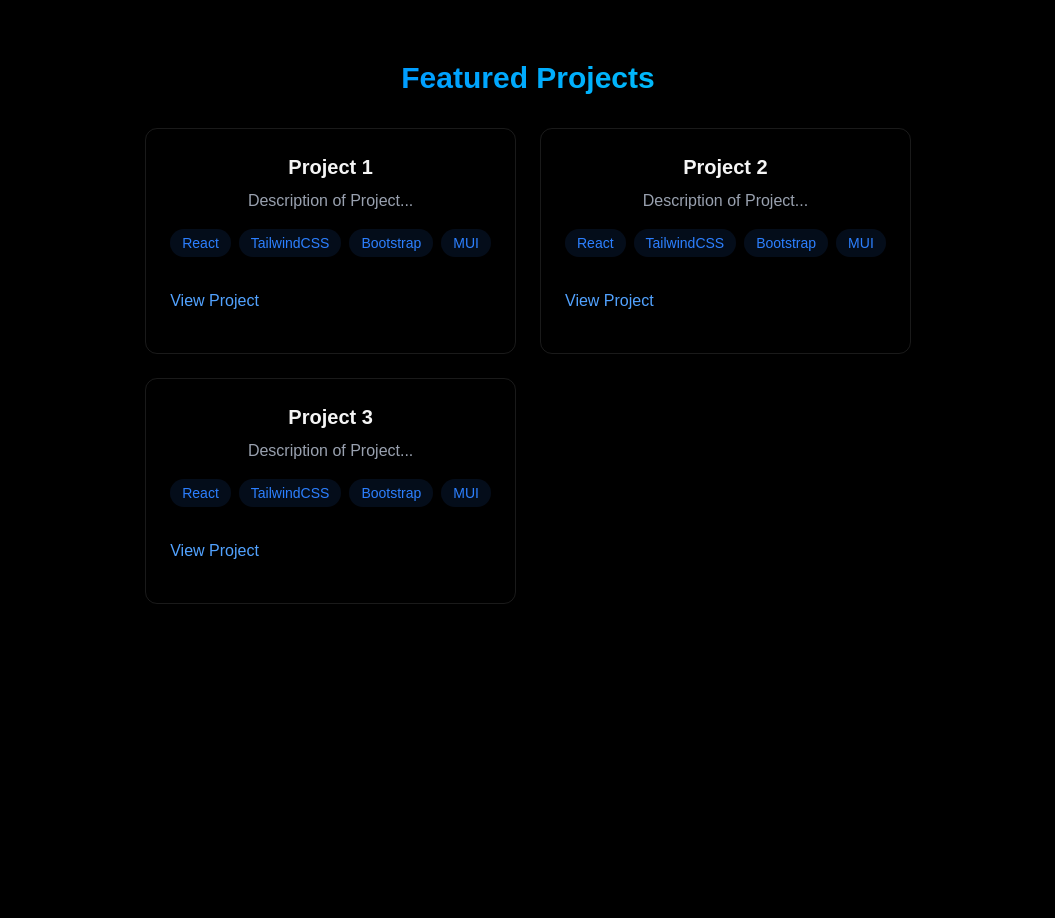
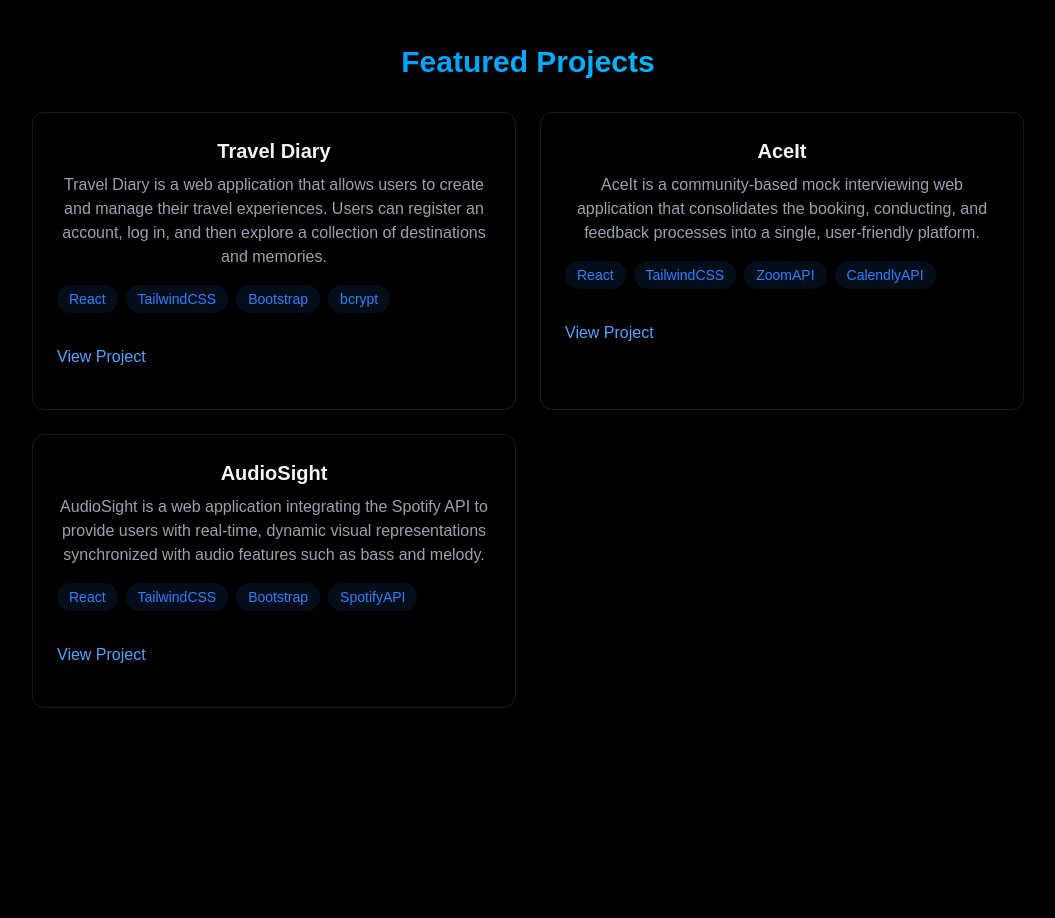
Before and after one commit to anthuarneck/portfolio, a React (Vite) app: page / in a window 1280 px wide. Shown: the part 1700-2618 px from the top of the page, without its empty margins (112-1167 px from the left). Built offline with nearby package versions, Linux system fonts and the light colour scheme; a web font is replaced by a local one.

Commit message:
Updates each project on Projects component.

```diff
--- a/src/components/Projects.jsx
+++ b/src/components/Projects.jsx
@@ -13,10 +13,15 @@ export const Projects = () => {
           </h2>
           <div className="grid grid-cols-1 md:grid-cols-2 gap-6">
             <div className="p-6 rounded-xl border border-white/10 hover:-translate-y-1 hover:border-blue-500/30 hover:shadow-[0_2px_8px_rgba(59,130,246,0.1)] transition transition-all">
-              <h3 className="text-xl font-bold mb-2">Project 1</h3>
-              <p className="text-gray-400 mb-4 ">Description of Project...</p>
+              <h3 className="text-xl font-bold mb-2">Travel Diary</h3>
+              <p className="text-gray-400 mb-4 ">
+                Travel Diary is a web application that allows users to create
+                and manage their travel experiences. Users can register an
+                account, log in, and then explore a collection of destinations
+                and memories.
+              </p>
               <div className="flex flex-wrap gap-2 mb-4">
-                {["React", "TailwindCSS", "Bootstrap", "MUI"].map(
+                {["React", "TailwindCSS", "Bootstrap", "bcrypt"].map(
                   (skill, key) => (
                     <span
                       key={key}
@@ -29,7 +34,7 @@ export const Projects = () => {
               </div>
               <div className="flex justify-between items-center">
                 <a
-                  href="#"
+                  href="https://travel-diary-app.netlify.app/"
                   className="text-blue-400 hover:text-blue-300 transition-colors my-4"
                 >
                   View Project
@@ -38,10 +43,14 @@ export const Projects = () => {
             </div>
 
             <div className="p-6 rounded-xl border border-white/10 hover:-translate-y-1 hover:border-blue-500/30 hover:shadow-[0_2px_8px_rgba(59,130,246,0.1)] transition transition-all">
-              <h3 className="text-xl font-bold mb-2">Project 2</h3>
-              <p className="text-gray-400 mb-4 ">Description of Project...</p>
+              <h3 className="text-xl font-bold mb-2">AceIt</h3>
+              <p className="text-gray-400 mb-4 ">
+                AceIt is a community-based mock interviewing web application
+                that consolidates the booking, conducting, and feedback
+                processes into a single, user-friendly platform.
+              </p>
               <div className="flex flex-wrap gap-2 mb-4">
-                {["React", "TailwindCSS", "Bootstrap", "MUI"].map(
+                {["React", "TailwindCSS", "ZoomAPI", "CalendlyAPI"].map(
                   (skill, key) => (
                     <span
                       key={key}
@@ -54,7 +63,7 @@ export const Projects = () => {
               </div>
               <div className="flex justify-between items-center">
                 <a
-                  href="#"
+                  href="https://aceitapp.netlify.app/"
                   className="text-blue-400 hover:text-blue-300 transition-colors my-4"
                 >
                   View Project
@@ -63,10 +72,10 @@ export const Projects = () => {
             </div>
 
             <div className="p-6 rounded-xl border border-white/10 hover:-translate-y-1 hover:border-blue-500/30 hover:shadow-[0_2px_8px_rgba(59,130,246,0.1)] transition transition-all">
-              <h3 className="text-xl font-bold mb-2">Project 3</h3>
-              <p className="text-gray-400 mb-4 ">Description of Project...</p>
+              <h3 className="text-xl font-bold mb-2">AudioSight</h3>
+              <p className="text-gray-400 mb-4 ">AudioSight is a web application integrating the Spotify API to provide users with real-time, dynamic visual representations synchronized with audio features such as bass and melody.</p>
               <div className="flex flex-wrap gap-2 mb-4">
-                {["React", "TailwindCSS", "Bootstrap", "MUI"].map(
+                {["React", "TailwindCSS", "Bootstrap", "SpotifyAPI"].map(
                   (skill, key) => (
                     <span
                       key={key}
@@ -79,7 +88,7 @@ export const Projects = () => {
               </div>
               <div className="flex justify-between items-center">
                 <a
-                  href="#"
+                  href="https://audiosightdemo.netlify.app/"
                   className="text-blue-400 hover:text-blue-300 transition-colors my-4"
                 >
                   View Project
```
